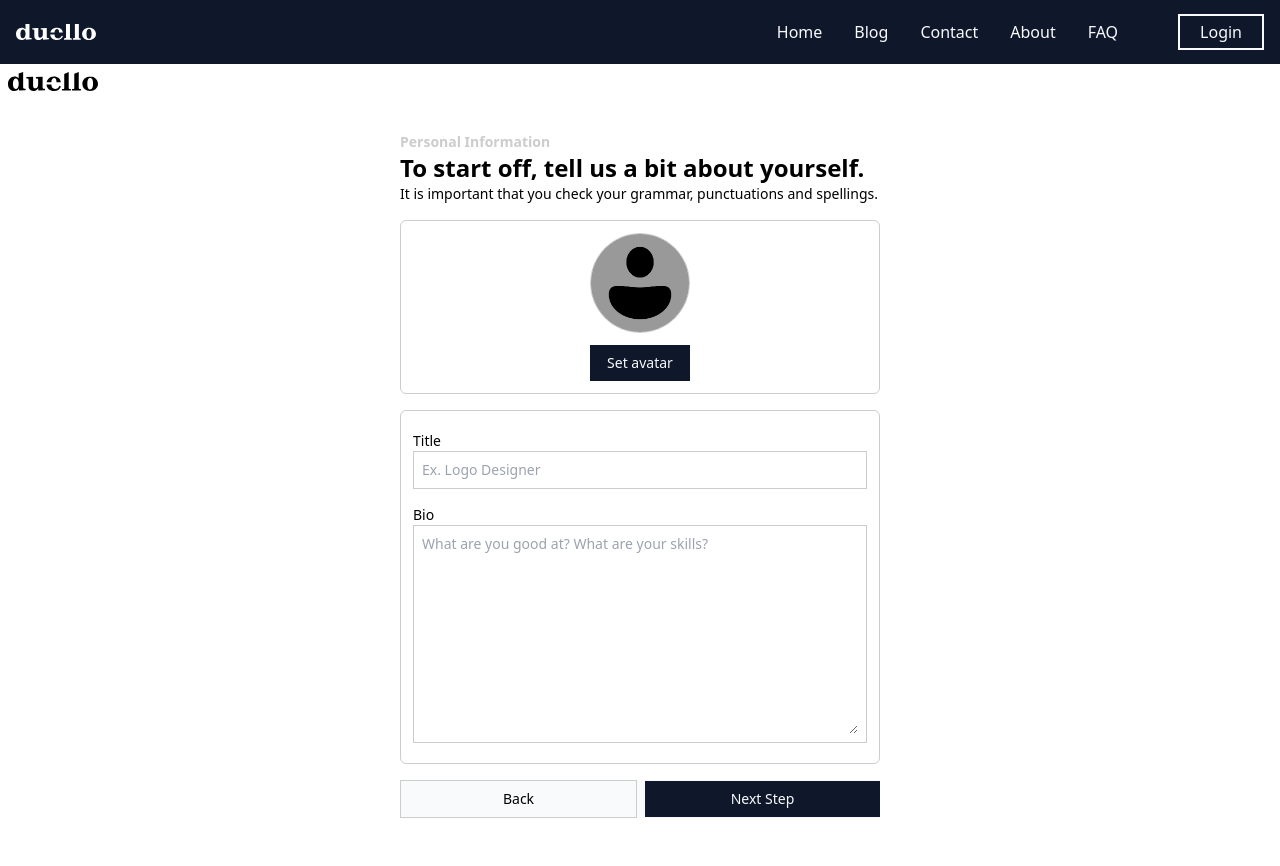
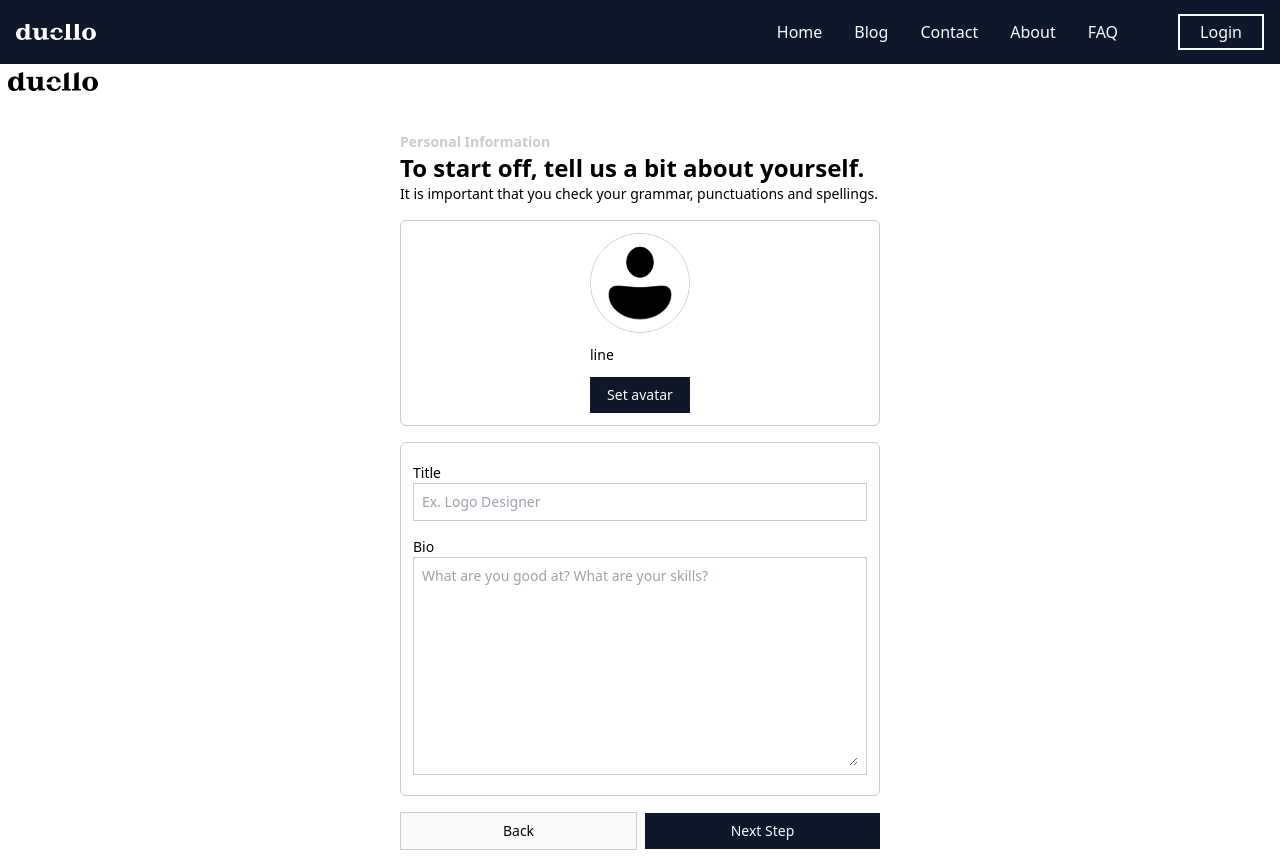
Before and after one commit to ErrolNtetha/lancing-client, a Next.js app: page /apply in a window 1280 px wide. Both pictures are taken after a click on the button "Get Started". Before the commit the page ends 840 px from the top, so only its background shows below. Built offline with nearby package versions, Linux system fonts and the light colour scheme; no server answers; the database is empty.

Commit message:
feat: added array of object for school qualifications

```diff
--- a/app/apply/createApplication.tsx
+++ b/app/apply/createApplication.tsx
@@ -1,7 +1,7 @@
 'use client'
 
 import React, { useEffect, useState } from 'react';
-import { useForm } from 'react-hook-form';
+import { Controller, useFieldArray, useForm } from 'react-hook-form';
 import { useRouter } from 'next/navigation';
 import { Button } from '../../components/atoms/button';
 import { doc, setDoc } from 'firebase/firestore';
@@ -29,11 +29,10 @@ const registrationSchema = z.object({
             .min(1, 'Bio is required.')
             .min(3, 'About is too short. It must be at least 30 characters long.'),
     }),
-    work: z.object({
-        isWorking: z
-            .boolean()
-    }),
-    portfolio: z.object({
+        work: z.object({
+            name: z.string().min(5, 'Name is too short'),
+        }).array(),
+        portfolio: z.object({
         title: z
             .string()
             .min(1, 'Title is required.')
@@ -49,17 +48,22 @@ export const CreateApplication = () => {
     const [currentPage, setCurrentPage] = useState(0);
     const [firstPage, setFirstPage] = useState<boolean | null>(true);
     const [lastPage, setLastPage] = useState(false);
-    const { register, watch, setValue, getValues, handleSubmit, formState: { errors } } = useForm({
+    const { register, watch, setValue, control, getValues, handleSubmit, formState: { errors } } = useForm({
         resolver: zodResolver(registrationSchema),
         defaultValues: {
             personal: {
                 avatar: null
             },
+            education: [],
             work : {
+                from: null,
                 to: null
             },
         }
     });
+
+    const formMethods = { control, register, errors, getValues, useFieldArray };
+
     const [loading, setLoading] = useState(false);
     const [errorMessage, setErrorMessage] = useState<null | string>(null);
     const router = useRouter();
@@ -89,8 +93,8 @@ export const CreateApplication = () => {
     };
 
     const onSubmit = (data: any) => {
-        console.log('Data: ', data);
-        // console.log('Errors: ', errors);
+        // console.log('Data: ', data);
+        console.log('Errors: ', errors);
         return;
 
         if (!data) {
@@ -167,10 +171,8 @@ export const CreateApplication = () => {
         />,
         <Education
             key={1}
-            register={register}
             component={navButton}
-            errors={errors}
-            getValues={getValues}
+            methods={formMethods}
         />,
         <WorkExperience
             key={2}
@@ -191,6 +193,7 @@ export const CreateApplication = () => {
             key={4}
             component={navButton}
             getValues={getValues}
+            methods={formMethods}
         />
     ];
 
@@ -205,7 +208,6 @@ export const CreateApplication = () => {
             setFirstPage(true);
         }
     }, [currentPage, forms.length]);
-
 
     return (
             <section className='divide-y-0 divide-gray md:flex-[0.4]'>
--- a/app/apply/education.tsx
+++ b/app/apply/education.tsx
@@ -1,37 +1,45 @@
 // import { format } from 'date-fns';
 import { format, isPast } from 'date-fns';
 import React, { useState } from 'react';
-import { FieldErrors, FieldValues } from 'react-hook-form';
 import { FiPlus } from 'react-icons/fi';
 import { Button } from '../../components/atoms/button';
 import { DatePicker } from '../../components/molecules/datePicker';
 import { FormLabel } from '../../components/molecules/formLabel';
 import { Modal } from '../../components/organisms/modal';
-import { useEducationStore } from '../../hooks/useGlobalStore';
 
 interface EProps {
-    register: Function;
     component: React.ReactNode;
-    errors: FieldErrors<FieldValues>;
-    getValues: any;
+    methods: any;
 }
 
-export const Education = ({ register, component, errors, getValues }: EProps) => {
+export const Education = ({ component, methods }: EProps) => {
     const [modal, setModal] = useState(false);
-    const  { education, addEducation } = useEducationStore();
+    const {
+        control,
+        getValues,
+        errors,
+        register,
+        useFieldArray,
+    } = methods;
+
+    const { fields, append } = useFieldArray({
+        control,
+        name: 'education',
+    });
+
+    const { qualification } = getValues();
 
     const handleEducation = () => {
-        const { school } = getValues();
-        addEducation(school);
+        append(qualification);
         setModal(false);
     };
 
-    const listOfQualifications = education.map((item: any, index: number) => (
+    const listOfQualifications = fields.map((item: any, index: number) => (
         <section key={index} className='my-3'>
             <section className='border border-dashed border-gray p-2'>
                 <p> <span className='font-semibold'> {item.name} </span> </p>
-                <p> {(item.to && isPast(item.to)) ? 'Studied' : 'Studying'} <span className='font-semibold'> {item.qualification} </span></p>
-                {isPast(item.to) && <p> Graduated on: <span className='font-semibold'> {format(item.to, 'MMM y')} </span></p>}
+                <p> {(item.endDate && isPast(item.endDate)) ? 'Studied' : 'Studying'} <span className='font-semibold'> {item.course} </span></p>
+                {isPast(item.endDate) && <p> Graduated on: <span className='font-semibold'> {format(item.endDate, 'MMM y')} </span></p>}
             </section>
         </section>
     ));
@@ -46,7 +54,7 @@ export const Education = ({ register, component, errors, getValues }: EProps) =>
                 Adding your qualifications often increase chances of you getting hired.
             </p>
 
-            {education.length === 0
+            {fields.length === 0
                 ? (
                     <section
                         onClick={() => setModal(true)}
@@ -64,7 +72,7 @@ export const Education = ({ register, component, errors, getValues }: EProps) =>
             )
                 : listOfQualifications}
 
-                {education.length && (
+        {fields.length > 0 && (
                     <button
                         type='button'
                         onClick={() => setModal(true)}
@@ -78,41 +86,46 @@ export const Education = ({ register, component, errors, getValues }: EProps) =>
                 <Modal>
                     <section className='p-3'>
                         <h3 className='font-semibold text-md text-black text-center'> Add Qualification </h3>
+                            <span>
                                 <FormLabel
                                     type='text'
-                            name='school.qualification'
+                                    name='qualification.course'
                                     labelName='Qualification Name'
                                     placeholder='Diploma in Business Administration'
                                     register={register}
                                     required='This field is required.'
                                     errorMessage={errors?.qualification?.message?.toString()}
+                                    shouldUnregister={true}
                                 />
                                 <FormLabel
                                     type='text'
-                            name='school.name'
-                            labelName='School Name'
+                                    name='qualification.name'
+                                    labelName='Name'
                                     placeholder='Durban University of Technology'
                                     register={register}
                                     required='This field is required.'
                                     errorMessage={errors?.name?.message?.toString()}
+                                    shouldUnregister={true}
                                 />
                                 <DatePicker
                                     labelName='Started'
-                            name='school.from'
+                                    name='qualification.startDate'
                                     register={register}
                                     required={true}
+                                    shouldUnregister={true}
                                 />
                                 <DatePicker
                                     labelName='Graduated'
-                            name='school.to'
+                                    name='qualification.endDate'
                                     register={register}
                                     required={true}
+                                    shouldUnregister={true}
                                 />
                                 <section className='flex mb-3 items-center gap-3'>
-                            <input type='checkbox' value='studying' id='stillAtSchool' name='school.studying' />
+                                    <input type='checkbox' value='studying' id='stillAtSchool' name='qualification.isStillStudying' />
                                     <label htmlFor='stillAtSchool'> I am still studying here </label>
                                 </section>
-
+                            </span>
                         <section className='flex gap-2'>
                             <Button
                                 type='button'
--- a/app/apply/personal.tsx
+++ b/app/apply/personal.tsx
@@ -1,6 +1,7 @@
 'use client'
 
 import Image from 'next/image';
+import Link from 'next/link';
 import React, { useRef } from 'react';
 import { FormLabel } from '../../components/molecules/formLabel';
 import { TextareaLabel } from '../../components/molecules/textArea';
@@ -42,7 +43,7 @@ export const Personal = ({
         <section className='relative border border-gray rounded-full w-[100px] h-[100px]'>
             {!personal.avatar ? (
                 <Image
-                    src='/assets/images/defaultAvatar.png'
+                    src='/assets/images/svg/profileIcon.svg'
                     alt='random image'
                     width={200}
                     height={200}
@@ -59,6 +60,7 @@ export const Personal = ({
                     />
                 )}
             </section>
+            <Link href='/settings' aria-disabled>line</Link>
             <button
                 type='button'
                 onClick={() => imageRef.current?.click()}
--- a/app/apply/previewProfile.tsx
+++ b/app/apply/previewProfile.tsx
@@ -5,12 +5,17 @@ import { useExperienceStore } from '../../hooks/useGlobalStore';
 interface PProps {
     component: React.ReactNode;
     getValues: any;
+    methods: any
 }
 
-export const PreviewProfile = ({ component, getValues }: PProps) => {
+export const PreviewProfile = ({ component, getValues, methods }: PProps) => {
     const { personal, work } = getValues();
     const { experience } = useExperienceStore();
     console.log(getValues());
+    const { useFieldArray, control } = methods;
+
+    const { fields } = useFieldArray({ control, name: 'education' });
+    console.log(fields);
 
     const listOfExperience = experience.map((item: any, index: number) => (
         <section key={index} className='my-3'>
--- a/components/atoms/input/date.tsx
+++ b/components/atoms/input/date.tsx
@@ -7,6 +7,9 @@ export const DateInput = ({
     required = false,
     register,
     disabled = false,
+    onChange,
+    value,
+    shouldUnregister = false
 }: DateProps) => {
     return (
         <input
@@ -16,7 +19,7 @@ export const DateInput = ({
             className={`${disabled && 'hover:cursor-not-allowed bg-gray'} border border-gray p-2 outline-none w-full`}
             disabled={disabled}
             required={required}
-            {...register(name, { required, valueAsDate: true })}
+            {...register(name, { required, valueAsDate: true, onChange, value, shouldUnregister })}
         />
     );
 };
```
Also changed, not shown: components/atoms/input/index.tsx (+5 -2 lines), components/molecules/formLabel/index.tsx (+7 -1 lines), types.ts (+6 -1 lines), public/assets/images/svg/profileIcon.svg (added), 1 other file (tests, documents, lock files or other folders). Lines whose indentation alone changed are shown as unchanged.
